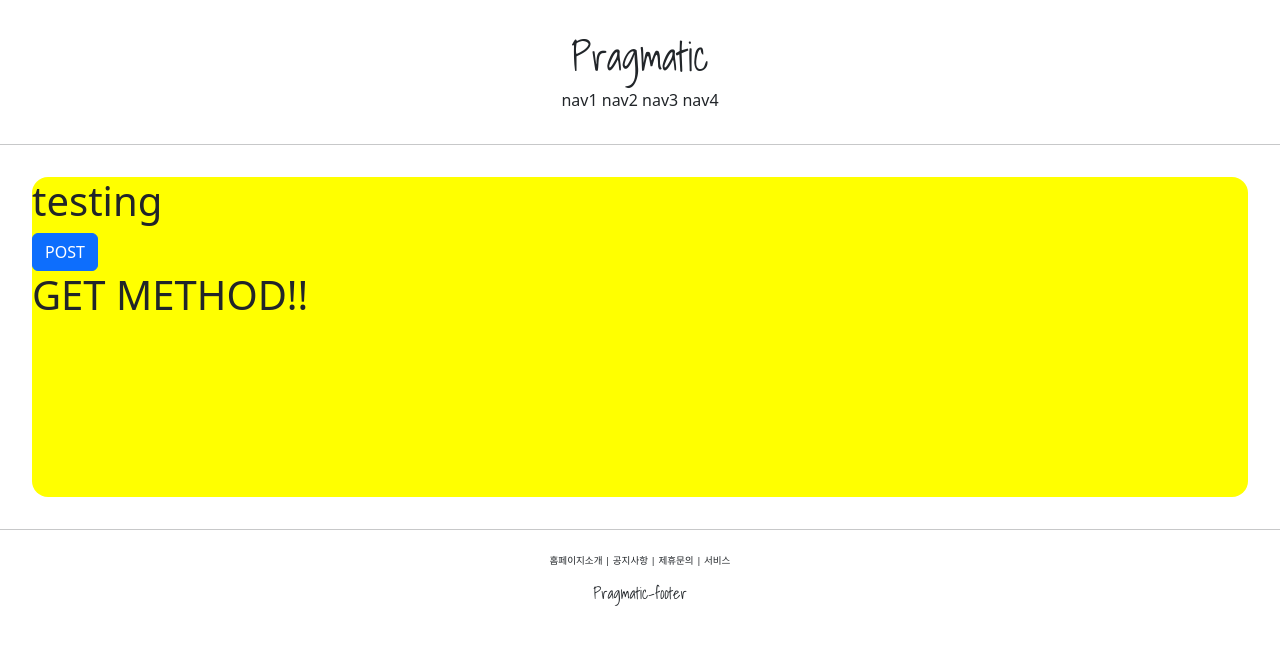
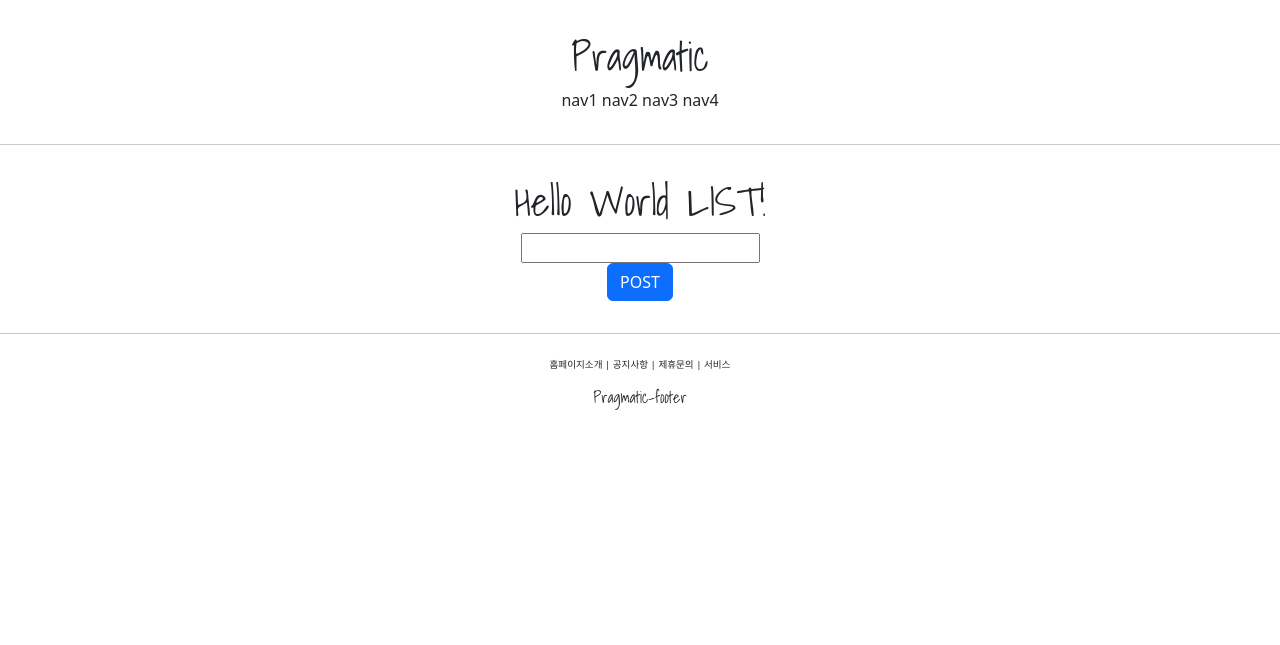
Before and after one commit to Upline-00/pragmatic, a Django app: page /account/hello_world/ in a window 1280 px wide. Shown: the top 645 px of the page. Run offline with Django 4.2, Linux system fonts and the light colour scheme.

Commit message:
Djnago course 17

```diff
--- a/accountapp/templates/accountapp/hello_world.html
+++ b/accountapp/templates/accountapp/hello_world.html
@@ -4,20 +4,26 @@
 {% block content %}
 
 
-    <div style="height: 20rem; background-color: yellow; border-radius: 1rem; margin: 2rem;">
-          <h1>
-            testing
+    <div style="border-radius: 1rem; margin: 2rem; text-align: center;">
+          <h1 style="font-family: 'Shadows Into Light', cursive">
+            Hello World LIST!
           </h1>
 
         <form action="/account/hello_world/" method="post">
             {% csrf_token %}
+            <div>
+                <input type="text" name="hello_world_input">
+            </div>
+            <div>
 	        <input type="submit" class="btn btn-primary" value="POST">
+            </div>
         </form>
 
+        {% if hello_world_output %}
         <h1>
-            {{ text }}
+            {{ hello_world_output.text }}
         </h1>
-
+        {% endif %}
     </div>
 
 {% endblock %}
--- a/accountapp/views.py
+++ b/accountapp/views.py
@@ -1,12 +1,24 @@
 from django.http import HttpResponse
 from django.shortcuts import render
+
+from accountapp.models import HelloWorld
+
 
 # Create your views here.
 
 
 def hello_world(request):
 
-    if request.method=="POST" :
-        return render(request, 'accountapp/hello_world.html', context={'text': 'POST METHOD!!'})
-    else :
+
+    if request.method == "POST":
+
+        temp = request.POST.get('hello_world_input')
+
+        new_hello_world = HelloWorld()
+        new_hello_world.text = temp
+        new_hello_world.save()
+
+        return render(request, 'accountapp/hello_world.html', context={'hello_world_output': new_hello_world})
+    else:
+
         return render(request, 'accountapp/hello_world.html', context={'text': 'GET METHOD!!'})
```
